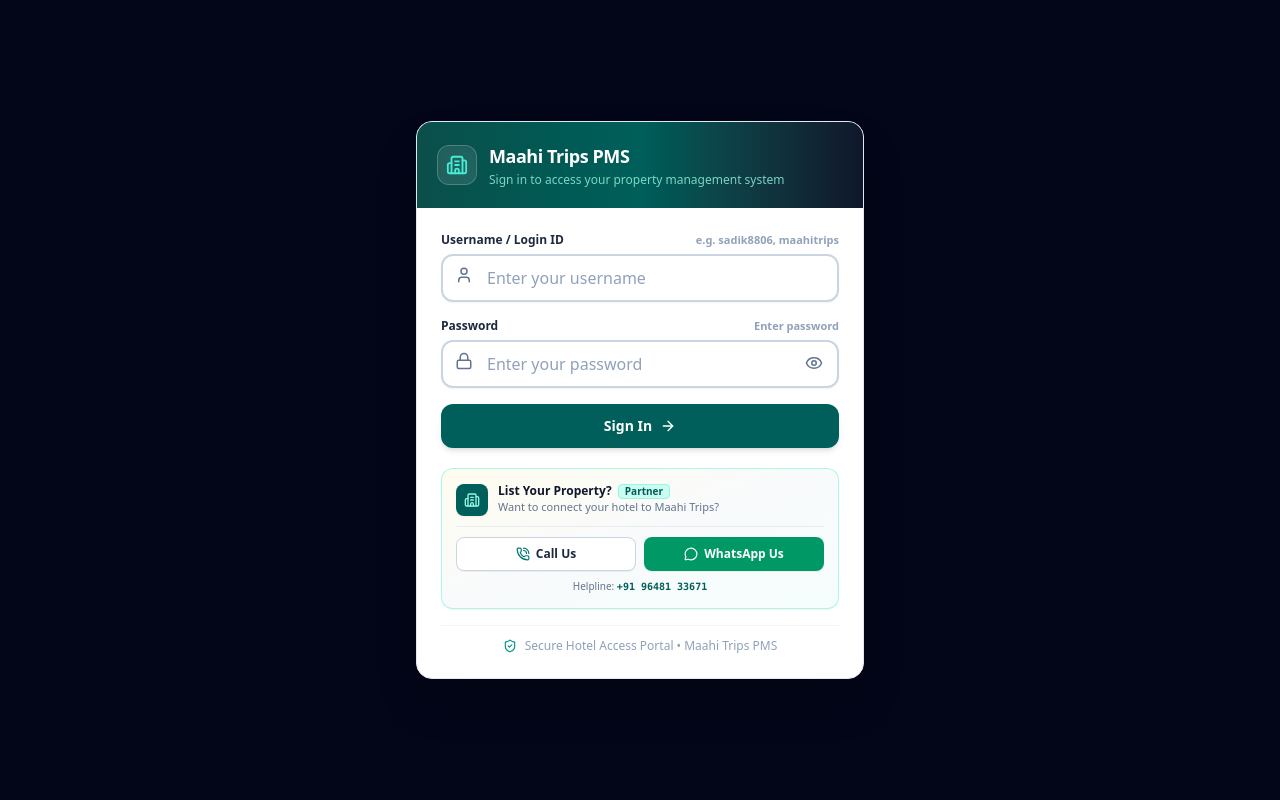
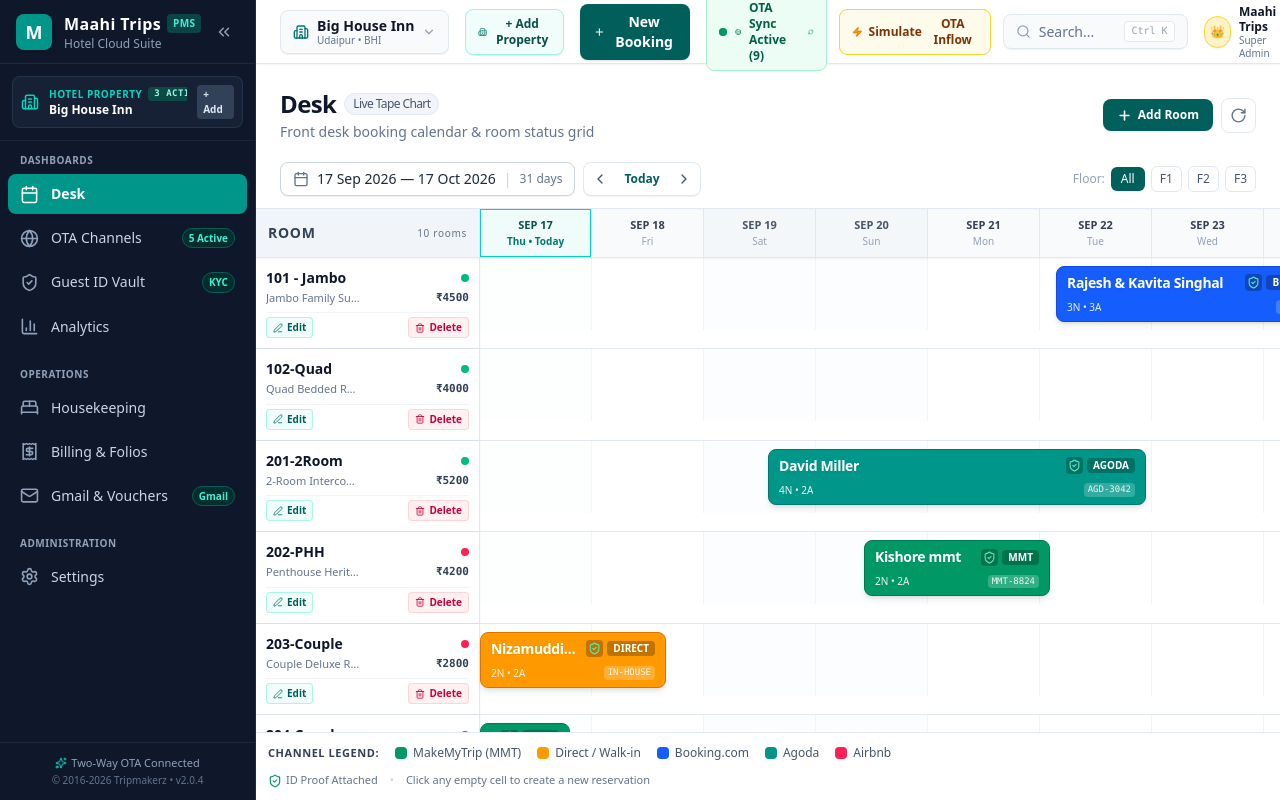
Before and after one commit to maahitrips/maahi-trips-pms, a React (Vite) app: page / in a window 1280 px wide. Built offline with nearby package versions, Linux system fonts and the light colour scheme.

Commit message:
feat(auth): enable room management for Super Admin
- Centralize super admin identification in permissionHelper
- Add edit/delete room controls to DeskCalendar and HousekeepingView
- Update UI to reflect Super Admin permissions for Maahi Trips

```diff
--- a/src/App.tsx
+++ b/src/App.tsx
@@ -49,7 +49,7 @@
 import { SuperAdminDeleteModal } from './components/SuperAdminDeleteModal';
 import { GmailView } from './components/GmailView';
 import { CheckCircle2, Zap, X } from 'lucide-react';
-import { canUserAddProperty } from './utils/permissionHelper';
+import { canUserAddProperty, isSuperAdminUser } from './utils/permissionHelper';
 
 const STORAGE_KEY_HOTELS = 'tripmakerz_hotels_v2';
 const STORAGE_KEY_USERS = 'tripmakerz_users_v2';
@@ -174,13 +174,23 @@
     if (saved) {
       try {
         const parsed: UserAccount = JSON.parse(saved);
-        if (parsed.role === 'super_admin' || parsed.id === 'user-admin') {
+        const uName = (parsed.username || '').toLowerCase().trim();
+        const uEmail = (parsed.email || '').toLowerCase().trim();
+        if (
+          parsed.role === 'super_admin' ||
+          parsed.id === 'user-admin' ||
+          uName === 'maahitrips' ||
+          uName === 'admin' ||
+          uEmail === 'shahidkpj@gmail.com'
+        ) {
           return {
             ...parsed,
+            role: 'super_admin',
             name: 'Maahi Trips',
             designation: 'Super Admin • Group Managing Director',
             username: 'maahitrips',
-            password: '417905kpj'
+            password: '417905kpj',
+            avatarText: '👑'
           };
         }
         return parsed;
@@ -188,7 +198,8 @@
         console.error('Failed to parse current user', e);
       }
     }
-    return null;
+    // Default to Super Admin (Maahi Trips)
+    return initialUsers[0];
   });
 
   const [activeHotelId, setActiveHotelId] = useState<string>(() => {
@@ -1057,7 +1068,16 @@
               onRefresh={() => {
                 showToast('Desk Refreshed', 'Synced with latest channel bookings');
               }}
-              onOpenAddRoom={() => setIsAddRoomModalOpen(true)}
+              onOpenAddRoom={() => {
+                setRoomToEdit(null);
+                setIsAddRoomModalOpen(true);
+              }}
+              onEditRoom={(rm) => {
+                setRoomToEdit(rm);
+                setIsAddRoomModalOpen(true);
+              }}
+              onRequestDeleteRoom={handleRequestDeleteRoom}
+              currentUser={currentUser}
             />
           )}
 
@@ -1103,7 +1123,14 @@
             <HousekeepingView
               rooms={rooms}
               onUpdateStatus={handleUpdateRoomStatus}
-              onOpenAddRoom={() => setIsAddRoomModalOpen(true)}
+              onOpenAddRoom={() => {
+                setRoomToEdit(null);
+                setIsAddRoomModalOpen(true);
+              }}
+              onEditRoom={(rm) => {
+                setRoomToEdit(rm);
+                setIsAddRoomModalOpen(true);
+              }}
               onRequestDeleteRoom={handleRequestDeleteRoom}
               currentUser={currentUser}
               hotelName={hotelProfile.name}
@@ -1260,6 +1287,12 @@
         isOpen={isAddHotelModalOpen}
         onClose={() => setIsAddHotelModalOpen(false)}
         onAddHotel={handleAddHotel}
+        currentUser={currentUser}
+        hotels={hotels}
+        onSwitchToSuperAdmin={() => {
+          handleLogin(initialUsers[0]);
+          setIsAddHotelModalOpen(true);
+        }}
       />
 
       {/* Add / Edit Room Modal */}
@@ -1271,6 +1304,8 @@
         }}
         onAddRoom={handleAddRoom}
         onUpdateRoom={handleUpdateRoom}
+        onDeleteRoom={handleRequestDeleteRoom}
+        isSuperAdmin={isSuperAdminUser(currentUser)}
         roomToEdit={roomToEdit}
         existingRooms={rooms}
         hotelName={hotelProfile.name}
@@ -1282,6 +1317,7 @@
         onClose={() => setIsCreateUserModalOpen(false)}
         onAddUser={handleAddUser}
         hotels={hotels}
+        currentUser={currentUser}
       />
 
       {/* Super Admin Deletion Guard & Authorization Modal */}
--- a/src/components/AddHotelModal.tsx
+++ b/src/components/AddHotelModal.tsx
@@ -19,6 +19,7 @@
 } from 'lucide-react';
 import {
   canUserAddProperty,
+  isSuperAdminUser,
   isStaffUser,
   isPropertyOwnerUser,
   MAX_OWNER_PROPERTIES
@@ -30,6 +31,7 @@
   onAddHotel: (newHotel: Hotel, initialManager?: UserAccount, roomCountTemplate?: number) => void;
   currentUser?: UserAccount | null;
   hotels?: Hotel[];
+  onSwitchToSuperAdmin?: () => void;
 }
 
 export const AddHotelModal: React.FC<AddHotelModalProps> = ({
@@ -37,7 +39,8 @@
   onClose,
   onAddHotel,
   currentUser,
-  hotels = []
+  hotels = [],
+  onSwitchToSuperAdmin
 }) => {
   const [name, setName] = useState('');
   const [code, setCode] = useState('');
@@ -62,9 +65,10 @@
   if (!isOpen) return null;
 
   // Permission check for current user
+  const isSuperAdmin = isSuperAdminUser(currentUser);
+  const isStaff = !isSuperAdmin && isStaffUser(currentUser);
+  const isOwner = !isSuperAdmin && isPropertyOwnerUser(currentUser);
   const permission = canUserAddProperty(currentUser, hotels);
-  const isStaff = isStaffUser(currentUser);
-  const isOwner = isPropertyOwnerUser(currentUser);
 
   // Auto-generate short code and manager username from name
   const handleNameChange = (val: string) => {
@@ -145,7 +149,7 @@
   };
 
   // Blocked View 1: If user is Staff (Staff cannot add properties)
-  if (isStaff) {
+  if (isStaff && !isSuperAdmin) {
     return (
       <div className="fixed inset-0 z-50 flex items-center justify-center p-4 bg-slate-900/70 backdrop-blur-xs animate-in fade-in duration-200">
         <div className="bg-white w-full max-w-md rounded-2xl shadow-2xl border border-slate-200 overflow-hidden flex flex-col p-6 text-center">
@@ -161,6 +165,7 @@
           <div className="p-3 bg-slate-50 border border-slate-200 rounded-xl text-[11px] text-slate-500 mb-5">
             Aap apni assigned property: <strong>{currentUser?.hotelName || 'Assigned Hotel'}</strong> ke bookings, tape chart, guest bills aur housekeeping handle kar sakte hain.
           </div>
+          <div className="space-y-2">
             <button
               type="button"
               onClick={onClose}
@@ -168,6 +173,18 @@
             >
               I Understand (Close)
             </button>
+            {onSwitchToSuperAdmin && (
+              <button
+                type="button"
+                onClick={() => {
+                  onSwitchToSuperAdmin();
+                }}
+                className="w-full py-2.5 bg-gradient-to-r from-amber-600 to-amber-700 hover:from-amber-700 hover:to-amber-800 text-white font-bold rounded-xl text-xs transition-colors cursor-pointer flex items-center justify-center gap-1.5 shadow-sm"
+              >
+                👑 Switch to Super Admin (Maahi Trips)
+              </button>
+            )}
+          </div>
         </div>
       </div>
     );
--- a/src/components/DeskCalendar.tsx
+++ b/src/components/DeskCalendar.tsx
@@ -2,8 +2,10 @@
 import {
   Room,
   Booking,
-  BookingChannel
+  BookingChannel,
+  UserAccount
 } from '../types';
+import { isSuperAdminUser } from '../utils/permissionHelper';
 import {
   Calendar as CalendarIcon,
   ChevronLeft,
@@ -18,7 +20,9 @@
   Sparkles,
   Info,
   CalendarCheck2,
-  AlertTriangle
+  AlertTriangle,
+  Edit3,
+  Trash2
 } from 'lucide-react';
 
 interface DeskCalendarProps {
@@ -30,6 +34,9 @@
   onCellClick: (roomId: string, dateStr: string) => void;
   onRefresh: () => void;
   onOpenAddRoom?: () => void;
+  onEditRoom?: (room: Room) => void;
+  onRequestDeleteRoom?: (room: Room) => void;
+  currentUser?: UserAccount | null;
 }
 
 export const DeskCalendar: React.FC<DeskCalendarProps> = ({
@@ -41,7 +48,11 @@
   onCellClick,
   onRefresh,
   onOpenAddRoom,
+  onEditRoom,
+  onRequestDeleteRoom,
+  currentUser,
 }) => {
+  const isSuperAdmin = isSuperAdminUser(currentUser);
   const [currentStartOffset, setCurrentStartOffset] = useState<number>(0);
   const [selectedFloor, setSelectedFloor] = useState<number | 'all'>('all');
   const [statusFilter, setStatusFilter] = useState<'all' | 'clean' | 'dirty' | 'occupied'>('all');
@@ -296,7 +307,7 @@
           {/* Header Row: Room & Dates */}
           <div className="flex border-b border-slate-200 sticky top-0 bg-slate-50 z-20 shadow-xs">
             {/* Top-Left Corner: Room Column Header */}
-            <div className="w-44 md:w-52 shrink-0 p-3 font-bold text-xs md:text-sm text-slate-700 uppercase tracking-wider bg-slate-100 border-r border-slate-200 sticky left-0 z-30 flex items-center justify-between">
+            <div className="w-48 md:w-56 shrink-0 p-3 font-bold text-xs md:text-sm text-slate-700 uppercase tracking-wider bg-slate-100 border-r border-slate-200 sticky left-0 z-30 flex items-center justify-between">
               <span>Room</span>
               <span className="text-[10px] font-normal lowercase text-slate-500">
                 {filteredRooms.length} rooms
@@ -337,21 +348,57 @@
                 <div key={room.id} className="flex relative hover:bg-slate-50/40 transition-colors group">
                   {/* Sticky Room Info Cell */}
                   <div
-                    className="w-44 md:w-52 shrink-0 p-2.5 md:p-3 bg-white border-r border-slate-200 sticky left-0 z-10 flex flex-col justify-center shadow-xs group-hover:bg-slate-50 transition-colors"
+                    className="w-48 md:w-56 shrink-0 p-2 md:p-2.5 bg-white border-r border-slate-200 sticky left-0 z-10 flex flex-col justify-between shadow-xs group-hover:bg-slate-50 transition-colors"
                   >
+                    <div>
                       <div className="flex items-center justify-between gap-1">
-                      <span className="font-bold text-xs md:text-sm text-slate-900 truncate">
+                        <span className="font-bold text-xs md:text-sm text-slate-900 truncate" title={room.name}>
                           {room.name}
                         </span>
-                      <span className={`w-2 h-2 rounded-full shrink-0 ${
+                        <div className="flex items-center gap-1.5 shrink-0">
+                          <span className={`w-2 h-2 rounded-full ${
                             room.status === 'clean' ? 'bg-emerald-500' :
                             room.status === 'dirty' ? 'bg-amber-500' :
                             room.status === 'cleaning' ? 'bg-blue-500' : 'bg-rose-500'
                           }`} title={`Status: ${room.status}`} />
                         </div>
+                      </div>
                       <div className="flex items-center justify-between text-[11px] text-slate-500 mt-0.5">
-                      <span className="truncate max-w-[90px]">{room.type}</span>
-                      <span className="font-semibold text-slate-700">₹{room.baseRate}</span>
+                        <span className="truncate max-w-[95px]" title={room.type}>{room.type}</span>
+                        <span className="font-semibold text-slate-700 font-mono">₹{room.baseRate}</span>
+                      </div>
+                    </div>
+
+                    {/* Quick Room Action Buttons for Edit & Delete */}
+                    <div className="flex items-center gap-1 mt-1.5 pt-1 border-t border-slate-100">
+                      {onEditRoom && (
+                        <button
+                          type="button"
+                          onClick={(e) => {
+                            e.stopPropagation();
+                            onEditRoom(room);
+                          }}
+                          className="flex items-center gap-1 px-1.5 py-0.5 text-[10px] font-bold text-teal-800 bg-teal-50 hover:bg-teal-100 border border-teal-200/80 rounded transition-colors cursor-pointer"
+                          title="Edit Room Details & Rates"
+                        >
+                          <Edit3 size={10} className="text-teal-700" />
+                          <span>Edit</span>
+                        </button>
+                      )}
+                      {onRequestDeleteRoom && (
+                        <button
+                          type="button"
+                          onClick={(e) => {
+                            e.stopPropagation();
+                            onRequestDeleteRoom(room);
+                          }}
+                          className="flex items-center gap-1 px-1.5 py-0.5 text-[10px] font-bold text-rose-700 bg-rose-50 hover:bg-rose-100 border border-rose-200/80 rounded transition-colors cursor-pointer ml-auto"
+                          title={isSuperAdmin ? "Delete Room (Super Admin Direct)" : "Delete Room (Super Admin Authorization Required)"}
+                        >
+                          <Trash2 size={10} />
+                          <span>Delete</span>
+                        </button>
+                      )}
                     </div>
                   </div>
 
--- a/src/components/HousekeepingView.tsx
+++ b/src/components/HousekeepingView.tsx
@@ -1,11 +1,13 @@
 import React from 'react';
 import { Room, RoomStatus, UserAccount } from '../types';
-import { BedDouble, Sparkles, AlertCircle, Wrench, CheckCircle2, RotateCcw, Plus, Trash2, ShieldCheck, Lock } from 'lucide-react';
+import { isSuperAdminUser } from '../utils/permissionHelper';
+import { BedDouble, Sparkles, AlertCircle, Wrench, CheckCircle2, RotateCcw, Plus, Trash2, Edit3, ShieldCheck, Lock } from 'lucide-react';
 
 interface HousekeepingViewProps {
   rooms: Room[];
   onUpdateStatus: (roomId: string, newStatus: RoomStatus) => void;
   onOpenAddRoom?: () => void;
+  onEditRoom?: (room: Room) => void;
   onRequestDeleteRoom?: (room: Room) => void;
   currentUser?: UserAccount | null;
   hotelName?: string;
@@ -15,11 +17,12 @@
   rooms,
   onUpdateStatus,
   onOpenAddRoom,
+  onEditRoom,
   onRequestDeleteRoom,
   currentUser,
   hotelName
 }) => {
-  const isSuperAdmin = currentUser?.role === 'super_admin';
+  const isSuperAdmin = isSuperAdminUser(currentUser);
 
   const statusCounts = {
     clean: rooms.filter(r => r.status === 'clean').length,
@@ -122,16 +125,29 @@
                     {rm.status === 'ooo' ? 'Out of Order' : rm.status}
                   </span>
 
+                  <div className="flex items-center gap-1">
+                    {onEditRoom && (
+                      <button
+                        type="button"
+                        onClick={() => onEditRoom(rm)}
+                        title="Edit Room Category & Details"
+                        className="p-1 text-slate-500 hover:text-teal-700 hover:bg-teal-50 rounded-md transition-colors cursor-pointer"
+                      >
+                        <Edit3 size={15} />
+                      </button>
+                    )}
+
                     {onRequestDeleteRoom && (
                       <button
                         type="button"
                         onClick={() => onRequestDeleteRoom(rm)}
                         title={isSuperAdmin ? "Delete Room (Super Admin)" : "Delete Room (Super Admin authorization required)"}
-                      className="p-1 text-slate-400 hover:text-rose-600 hover:bg-rose-50 rounded-md transition-colors cursor-pointer ml-1"
+                        className="p-1 text-slate-400 hover:text-rose-600 hover:bg-rose-50 rounded-md transition-colors cursor-pointer"
                       >
                         <Trash2 size={15} />
                       </button>
                     )}
+                  </div>
                 </div>
               </div>
 
--- a/src/components/SuperAdminDeleteModal.tsx
+++ b/src/components/SuperAdminDeleteModal.tsx
@@ -1,5 +1,6 @@
 import React, { useState } from 'react';
 import { UserAccount, DeletionRequest } from '../types';
+import { isSuperAdminUser } from '../utils/permissionHelper';
 import {
   ShieldAlert,
   Trash2,
@@ -50,7 +51,7 @@
 
   if (!isOpen) return null;
 
-  const isSuperAdmin = currentUser?.role === 'super_admin';
+  const isSuperAdmin = isSuperAdminUser(currentUser);
 
   const handleSuperAdminDirectDelete = () => {
     onConfirmDelete(targetType, targetId);
--- a/src/utils/permissionHelper.ts
+++ b/src/utils/permissionHelper.ts
@@ -3,25 +3,39 @@
 export const MAX_OWNER_PROPERTIES = 5;
 
 /**
- * Check if the user is a Super Admin (Group Director)
+ * Check if the user is a Super Admin (Maahi Trips)
  */
 export const isSuperAdminUser = (user: UserAccount | null | undefined): boolean => {
-  return user?.role === 'super_admin';
+  if (!user) return false;
+  const username = (user.username || '').toLowerCase().trim();
+  const email = (user.email || '').toLowerCase().trim();
+  return (
+    user.role === 'super_admin' ||
+    user.id === 'user-admin' ||
+    username === 'maahitrips' ||
+    username === 'admin' ||
+    email === 'shahidkpj@gmail.com'
+  );
 };
 
 /**
  * Check if the user is a Property Owner / Hotel Partner
  */
 export const isPropertyOwnerUser = (user: UserAccount | null | undefined): boolean => {
-  return user?.role === 'hotel_owner';
+  if (!user) return false;
+  if (isSuperAdminUser(user)) return false;
+  const username = (user.username || '').toLowerCase().trim();
+  return user.role === 'hotel_owner' || username === 'sadik8806';
 };
 
 /**
  * Check if the user is a staff member (Hotel Manager, Front Desk, Housekeeping)
  */
 export const isStaffUser = (user: UserAccount | null | undefined): boolean => {
-  if (!user) return true;
-  return user.role !== 'super_admin' && user.role !== 'hotel_owner';
+  if (!user) return false;
+  if (isSuperAdminUser(user)) return false;
+  if (isPropertyOwnerUser(user)) return false;
+  return user.role === 'hotel_manager' || user.role === 'front_desk';
 };
 
 /**
@@ -77,7 +91,7 @@
     };
   }
 
-  if (user.role === 'super_admin') {
+  if (isSuperAdminUser(user)) {
     return {
       allowed: true,
       currentCount: allHotels.length,
```
Also changed, not shown: src/components/AddRoomModal.tsx (+28 -6 lines), src/components/SettingsView.tsx (+6 -2 lines). Lines whose indentation alone changed are shown as unchanged.
